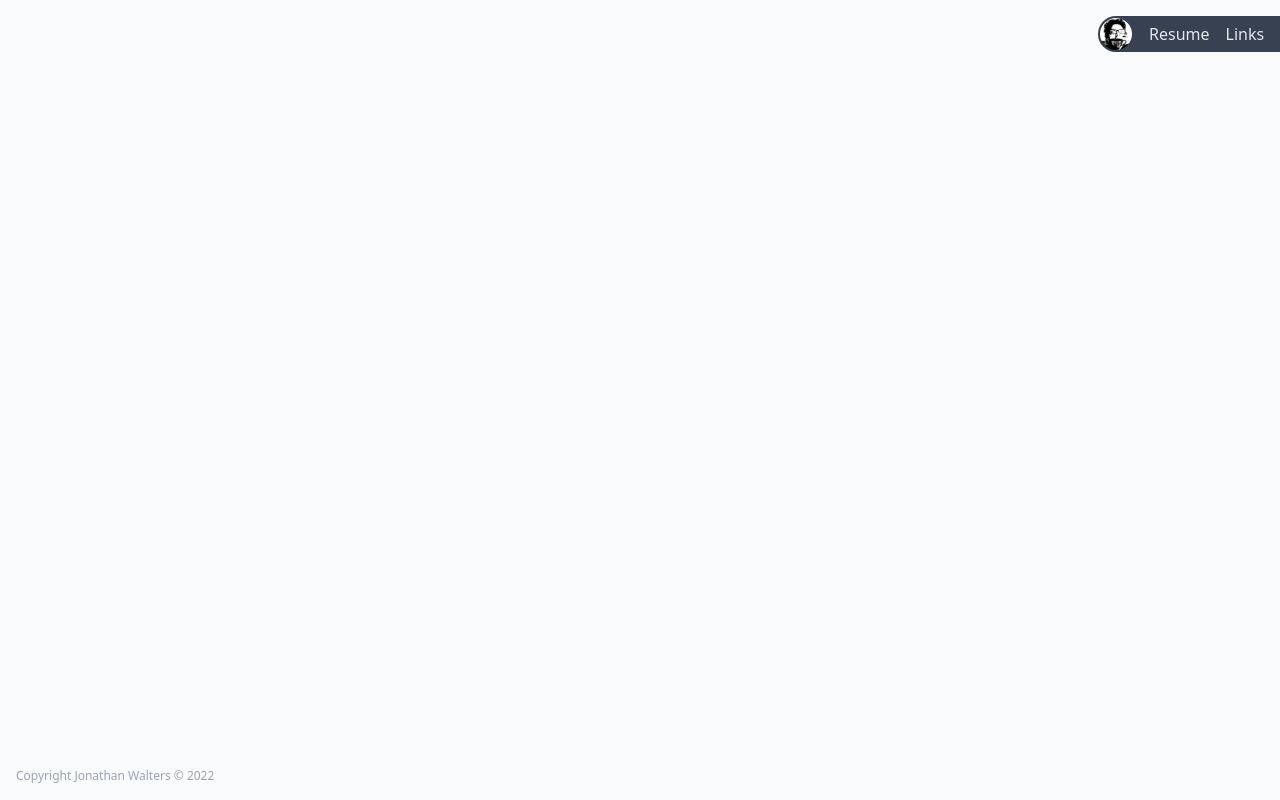
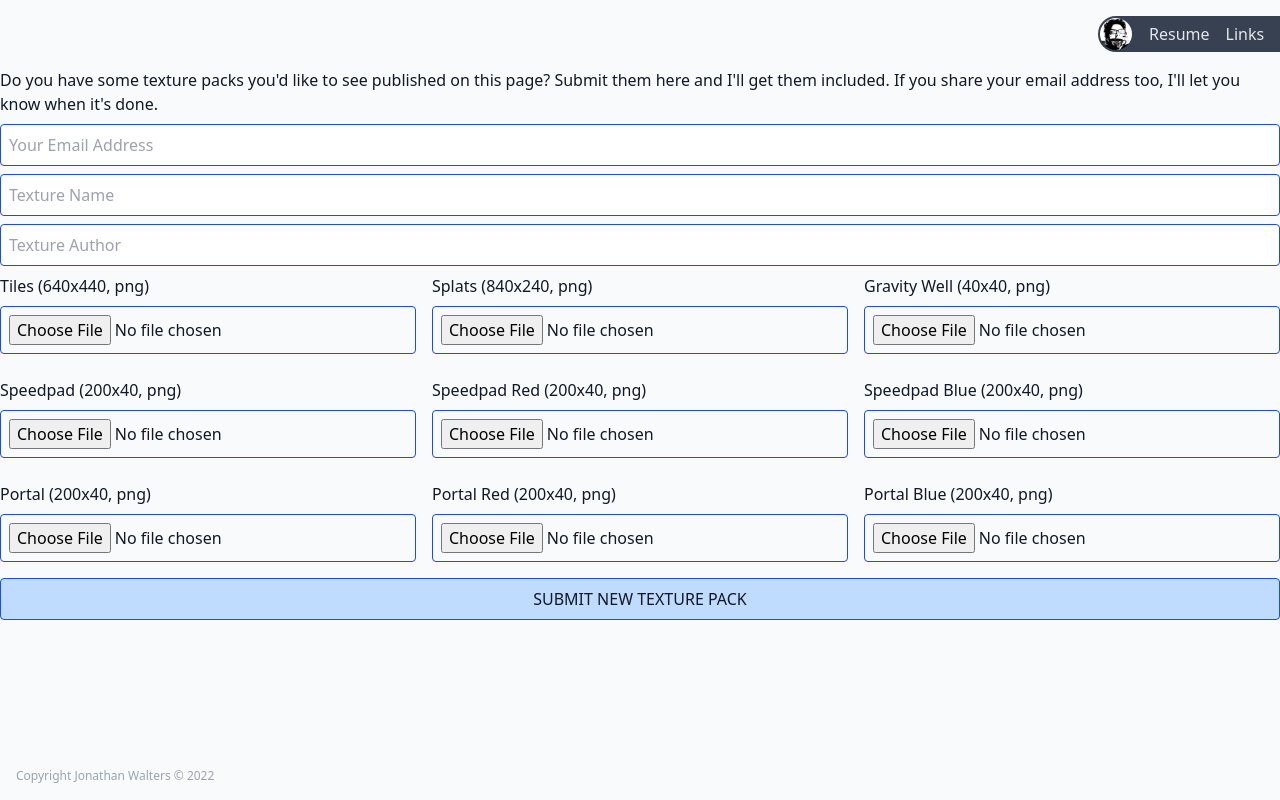
Before and after one commit to Chalks/chalks.github.io, a Nuxt app: page /tpthemer/IngestForm in a window 1280 px wide. Built offline with nearby package versions, Linux system fonts and the light colour scheme.

Commit message:
ingest form and better about/todo/etc

```diff
--- /dev/null
+++ b/src/pages/tpthemer/IngestForm.vue
@@ -0,0 +1,122 @@
+<script>
+import constants from './constants.js';
+
+export default {
+    data() {
+        return {
+            ...constants,
+            email: '',
+            textureName: '',
+            textureAuthor: '',
+        };
+    },
+
+    head: {
+        script: [
+            {
+                src: 'https://www.google.com/recaptcha/api.js',
+            },
+        ],
+    },
+
+    mounted() {
+        window.recaptchaJank = this.onSubmit;
+    },
+
+    methods: {
+        onSubmit() {
+            this.$refs.ingestForm.submit();
+        },
+    },
+};
+</script>
+
+<template>
+    <form
+        ref="ingestForm"
+        action="https://api.formcake.com/api/form/b90ed463-2728-469b-aebf-42cdcf6a9002/submission"
+        method="post"
+        enctype="multipart/form-data"
+    >
+        <p>Do you have some texture packs you'd like to see published on this page? Submit them here and I'll get them included. If you share your email address too, I'll let you know when it's done.</p>
+
+        <input type="hidden" name="honey" />
+
+        <input
+            v-model="email"
+            type="text"
+            name="email"
+            placeholder="Your Email Address"
+        />
+
+        <input
+            v-model="textureName"
+            type="text"
+            name="textureName"
+            placeholder="Texture Name"
+        />
+
+        <input
+            v-model="textureAuthor"
+            type="text"
+            name="textureAuthor"
+            placeholder="Texture Author"
+        />
+
+        <div class="grid grid-cols-3 gap-4">
+            <div>
+                <label for="file-tiles" class="cursor-pointer">Tiles (640x440, png)</label>
+                <input id="file-tiles" type="file" :name="TILES" accept="image/png" />
+            </div>
+
+            <div>
+                <label for="file-splats" class="cursor-pointer">Splats (840x240, png)</label>
+                <input id="file-splats" type="file" :name="SPLATS" accept="image/png" />
+            </div>
+
+            <div>
+                <label for="file-gravity-well" class="cursor-pointer">Gravity Well (40x40, png)</label>
+                <input id="file-gravity-well" type="file" :name="GRAVITY_WELL" accept="image/png" />
+            </div>
+
+            <div>
+                <label for="file-speedpad" class="cursor-pointer">Speedpad (200x40, png)</label>
+                <input id="file-speedpad" type="file" :name="SPEEDPAD" accept="image/png" />
+            </div>
+
+            <div>
+                <label for="file-speedpad-red" class="cursor-pointer">Speedpad Red (200x40, png)</label>
+                <input id="file-speedpad-red" type="file" :name="SPEEDPAD_RED" accept="image/png" />
+            </div>
+
+            <div>
+                <label for="file-speedpad-blue" class="cursor-pointer">Speedpad Blue (200x40, png)</label>
+                <input id="file-speedpad-blue" type="file" :name="SPEEDPAD_BLUE" accept="image/png" />
+            </div>
+
+            <div>
+                <label for="file-portal" class="cursor-pointer">Portal (200x40, png)</label>
+                <input id="file-portal" type="file" :name="PORTAL" accept="image/png" />
+            </div>
+
+            <div>
+                <label for="file-portal-red" class="cursor-pointer">Portal Red (200x40, png)</label>
+                <input id="file-portal-red" type="file" :name="PORTAL_RED" accept="image/png" />
+            </div>
+
+            <div>
+                <label for="file-portal-blue" class="cursor-pointer">Portal Blue (200x40, png)</label>
+                <input id="file-portal-blue" type="file" :name="PORTAL_BLUE" accept="image/png" />
+            </div>
+        </div>
+
+        <button
+            class="g-recaptcha submit"
+            data-sitekey="6Lf6IyUaAAAAAPTTe__sC4052VzvGcwFlBHeajA0"
+            data-callback="recaptchaJank"
+            data-action="submit"
+        >
+            SUBMIT NEW TEXTURE PACK
+        </button>
+    </form>
+</template>
--- a/src/pages/tpthemer/index.vue
+++ b/src/pages/tpthemer/index.vue
@@ -9,6 +9,8 @@ import SpeedpadPalette from './SpeedpadPalette.vue';
 import SplatPalette from './SplatPalette.vue';
 import TilePalette from './TilePalette.vue';
 
+import IngestForm from './IngestForm.vue';
+
 export default {
     components: {
         GravityPalette,
@@ -16,6 +18,7 @@ export default {
         SpeedpadPalette,
         SplatPalette,
         TilePalette,
+        IngestForm,
     },
 
     data() {
@@ -33,7 +36,7 @@ export default {
                 [], // 7 splats
                 [], // 8 gravity well
             ],
-            importStr: this.$route.hash
+            importString: this.$route.hash
                 ? this.$route.hash.substr(1)
                 : null,
         };
@@ -124,9 +127,29 @@ export default {
 
     async mounted() {
         this.loadImages();
+        window.addEventListener('beforeunload', this.beforeUnload);
+    },
+
+    beforeDestroy() {
+        window.removeEventListener('beforeunload', this.beforeUnload);
     },
 
     methods: {
+        beforeUnload(e) {
+            const defaultHash = 'NDUwNjEsMTc2LsQKMiw1xQgzxwg0xwg1xwg2xwg3xwg4LDE0xQk5LDE=';
+            const currHash = this.$route.hash
+                ? this.$route.hash.substr(1)
+                : null;
+
+            const isDefault = this.exportString === defaultHash;
+            const isLoaded = this.exportString === currHash;
+
+            if (this.exportString && !isDefault && !isLoaded) {
+                e.preventDefault();
+                e.returnValue = 'Are you sure?';
+            }
+        },
+
         brushSort({name: a}, {name: b}) {
             if (a.toLowerCase() === 'default') return -1;
             if (b.toLowerCase() === 'default') return 1;
@@ -155,8 +178,8 @@ export default {
                 });
 
                 img.addEventListener('load', () => {
-                    const randTime = Math.floor(Math.random() * 1000);
-                    // TODO remove random timeout
+                    const randTime = Math.floor(Math.random() * 10);
+                    // The random timeout just makes the loading progress look nicer
                     setTimeout(() => {
                         this.$set(this.brushes, id, {
                             ...this.brushes[id],
@@ -179,16 +202,16 @@ export default {
         },
 
         reset() {
-            this.importStr = this.$route.hash
+            this.importString = this.$route.hash
                 ? this.$route.hash.substr(1)
                 : null;
             this.afterImagesLoaded();
         },
 
         importFromString() {
-            if (!this.importStr) return;
+            if (!this.importString) return;
 
-            const decoded = this.decode(this.importStr);
+            const decoded = this.decode(this.importString);
 
             if (decoded && decoded.length === 9) {
                 this.$refs.tilePalette.paintImport(decoded[0]);
@@ -267,6 +290,10 @@ export default {
         onGravityChange(e) {
             this.$set(this.exportArr, 8, e);
         },
+
+        scrollToPostfix() {
+            document.getElementById('postfix').scrollIntoView({behavior: 'smooth'});
+        },
     },
 };
 </script>
@@ -286,14 +313,8 @@ export default {
             </div>
 
             <div class="prose max-w-none my-8">
-                <p>NEW and IMPROVED(?) <a href="https://tagpro.gg">TAGPRO</a> Themer!</p>
-                <p>Select texture tilesets and mix and match them to your heart's content. New in this version of the themer is quick and easy export. You can directly link to your theme mixup as well. Reset resets you back to the last loaded thing. I dunno, you'll figure it out. Left click to paint with the currently selected texture. Right click and save as an image if you really want to. Do other things too like go and look at <a href="https://github.com/Chalks/jdw.me/tree/master/src/pages/tpthemer">the source code</a>. Whatever you want. The only limit is yourself<a href="https://zombo.com">.</a></p>
-                <p>There are some things that still need to be done:</p>
-                <ul>
-                    <li>Ingest texture packs that aren't published on tagpro.gg (you can help! there's a form here!)</li>
-                    <li>Allow users to use textures that haven't been published here</li>
-                    <li>Automatically ingest new texture packs instead of the manual process</li>
-                </ul>
+                <p>Chalksy's <a href="https://tagpro.gg">TAGPRO</a> Themer!</p>
+                <p>About, TODO, and Ingest <a href="#" @click.prevent="scrollToPostfix">at the bottom of this page</a></p>
             </div>
 
             <TilePalette
@@ -326,8 +347,24 @@ export default {
                 @change="onGravityChange"
             />
 
-            <div>
-                feedback
+            <div id="postfix" class="prose max-w-none my-8">
+                <hr>
+
+                <h1 class="pillar-word">ABOUT</h1>
+                <p>Select texture tilesets and mix and match them to your heart's content. New in this version of the themer is quick and easy export. You can directly link to your theme mixup as well. Reset resets you back to the last loaded thing. I dunno, you'll figure it out. Left click to paint with the currently selected texture. Right click and save as an image if you really want to. Do other things too like go and look at <a href="https://github.com/Chalks/jdw.me/tree/master/src/pages/tpthemer">the source code</a>. Whatever you want. The only limit is yourself<a href="https://zombo.com">.</a></p>
+                <hr>
+
+                <h1 class="pillar-word">TODO</h1>
+                <ul class="my-5">
+                    <li>Ingest texture packs that aren't published on tagpro.gg (see 'INGEST' below!)</li>
+                    <li>Allow users to use local textures that haven't been published here</li>
+                    <li>Automatically ingest new texture packs instead of the manual process</li>
+                    <li>Track and publish the packs uploaded to imgur to prevent duplicates</li>
+                </ul>
+                <hr>
+
+                <h1 class="pillar-word">INGEST</h1>
+                <IngestForm />
             </div>
         </div>
     </div>
@@ -427,4 +464,10 @@ export default {
     .canvas {
         @apply flex justify-center;
     }
+
+    #postfix {
+        .pillar-word {
+            @apply bg-yellow-500;
+        }
+    }
 </style>
```
